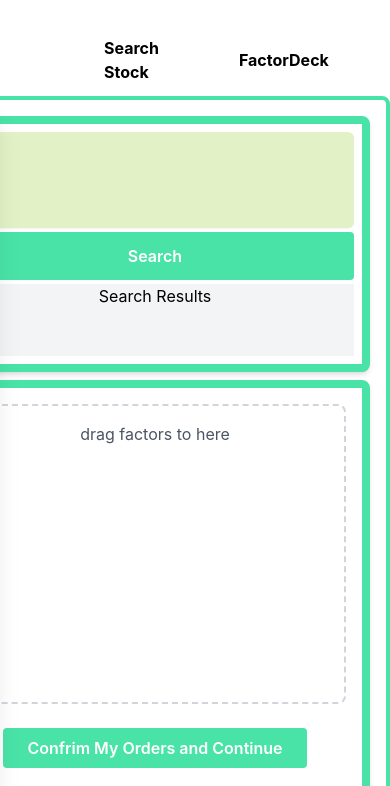
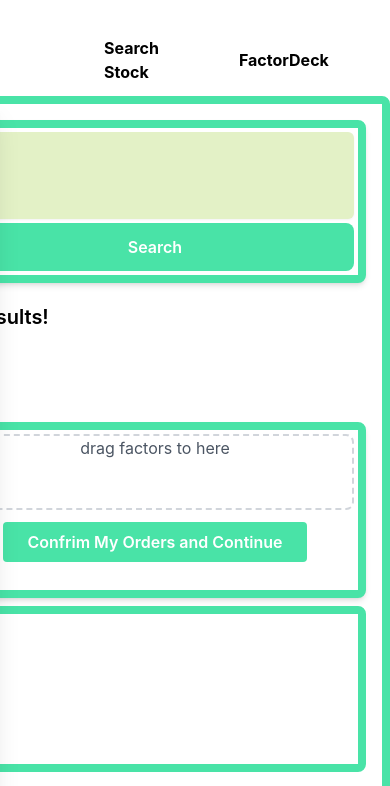
Before and after one commit to St-alpha-hunter/Alpha_Deputy_1.1, a React (Vite) app: page /deck in a window 390 px wide. Shown: the top 786 px of the page. Built offline with nearby package versions, Linux system fonts and the light colour scheme.

Commit message:
improve Deck, three problems left

```diff
--- a/src/Components/FactorCategory/FactorCategory.css
+++ b/src/Components/FactorCategory/FactorCategory.css
@@ -1,5 +1,5 @@
 .factor-category {
-     @apply  flex flex-row flex-wrap gap-4
+     @apply flex flex-row flex-wrap gap-4 overflow-y-auto
     items-start bg-gray-100 justify-start min-h-[200px] rounded-xl shadow-md border-4 border-lightGreen
      transition hover:shadow-lg;
 }
--- a/src/Components/FactorCategory/FactorCategory.tsx
+++ b/src/Components/FactorCategory/FactorCategory.tsx
@@ -1,6 +1,7 @@
 import type { SyntheticEvent } from "react";
 import Factor from "../Factor/Factor";
 import { exampleFactors } from "../Factor/examplefactors";
+import { SlEqualizer } from "react-icons/sl";
 import { exampleCategory } from "../../Pages/FactorDeckPage/exampleCategory";
 import "./FactorCategory.css"
 
@@ -19,12 +20,18 @@ const FactorCategory = ( {category, ChoosingFactor, CreateFactorList}: Props) =>
           (f) => f.category === category
         );
 
-  return ( <div className="factor-category">
+  return (
 
-  <div className="h-full w-[100px] bg-lightBlue text-white font-bold rounded-lg text-center"> Category</div>
+  <div className="factor-category">
+      <div className="flex flex-col h-full space-y-2 w-[100px] bg-lightBlue text-white font-bold rounded-lg text-center"
+        >
+
+        <SlEqualizer className = "w-full text-2xl mt-12"/>
+          <span className="text-lg font-semibold mb-1 mt-1">{category}</span>
+
+        </div>
       { factorsInThisCategory.length > 0 ? (
           factorsInThisCategory.map((factor) => {
-
             return (
               <div className="min-w-[120px] w-fit p-3">
                 <Factor
@@ -34,7 +41,6 @@ const FactorCategory = ( {category, ChoosingFactor, CreateFactorList}: Props) =>
                 />
             </div>
             )
-
           })
         ):(
     <p className="mb-3 mt-3 text-xl font-semibold text-center md:text">
@@ -42,11 +48,7 @@ const FactorCategory = ( {category, ChoosingFactor, CreateFactorList}: Props) =>
     </p>
           )
     }
-
-
-
     </div>
   );
 };
-
 export default FactorCategory;
--- a/src/Components/FactorDropZone/FactorDropZone.tsx
+++ b/src/Components/FactorDropZone/FactorDropZone.tsx
@@ -12,7 +12,7 @@ type DropZoneProps = {
 
 
 const FactorDropZone: FC<DropZoneProps> = ({ onDropFactor }) => {
-  const [selectedFactors, setSelectedFactors] = useState<FactorProps[]>([]);
+
 
   const [{ isOver, canDrop }, dropRef] = useDrop(() => ({
     accept: "FACTOR",
@@ -29,26 +29,26 @@ const FactorDropZone: FC<DropZoneProps> = ({ onDropFactor }) => {
 
 
   return (
- <div className = "flex flex-col p-4 border-8 border-lightGreen rounded-lg shadow-md bg-white w-full h-[500px] max-w-xl mx-auto">
+      <div className = "flex flex-col h-full p-1 space-y-3 border-8 border-lightGreen rounded-lg shadow-md bg-white w-full max-w-xl mx-auto">
+
             <div
                 ref={dropRef as unknown as React.Ref<HTMLDivElement>}
-            className={`h-[300px] w-full border-2 border-dashed rounded-lg transition flex flex-col
+                className={`flex-grow-[2] w-full border-2 border-dashed rounded-lg transition flex flex-col
                     ${isOver && canDrop ? "bg-green-100 border-green-400" : "bg-white border-gray-300"}
                 `}
                 >
-        <div className = "h-[250px]">
-            <p className="text-center text-gray-600 mt-4">
+
+                <p className="mx-auto block text-gray-600 ">
                       {isOver && canDrop ? "Release and Add factors" : "drag factors to here"}
                 </p>
-            {selectedFactors.map((factor) => (
-                <Factor key={factor.id} {...factor} />
-        ))}
+
             </div>
-        </div>
-            <div className="mt-6 text-center h-auto">
-                <button className="px-6 py-2 bg-lightGreen text-white font-semibold rounded hover:opacity-90 transition">
+
+            <div className="flex-grow-[1] text-center">
+                <button className="px-6 py-2 bg-lightGreen text-white max-w-xs font-semibold rounded hover:opacity-90 transition">
                     Confrim My Orders and Continue
                 </button>
+
             </div>
       </div>
   );
--- /dev/null
+++ b/src/Components/FactorList/FactorList.tsx
@@ -0,0 +1,37 @@
+import type { JSX, SyntheticEvent } from "react";
+import Card from "../Card/Card";
+import type { FactorProps } from "../Factor/Factor";
+import Factor from "../Factor/Factor";
+
+
+interface Props  {
+  searchResults: FactorProps[];
+  //onPortfolioCreate:(e: SyntheticEvent) => void;
+};
+
+const FactorList: React.FC<Props> = ({ searchResults }: Props): JSX.Element => {
+  return <div className = "text-black flex flex-row flex-wrap gap-2 max-h-[200px] overflow-y-auto">
+    {searchResults.length > 0 ? (
+      searchResults.map((result) => {
+        return (
+        <Factor
+          id={result.id}
+          name ={result.name}
+          key = {result.id}
+          category={result.category}
+          code = {result.code}
+          description= {result.description}
+          />
+        )
+      })
+    ) : (
+      <p className = "mb-3 mt-3 text-xl font-semibold text-center md:text">
+        No results!
+        </p>
+    )
+  }
+    </div>;
+};
+
+
+export default FactorList;
--- a/src/Components/Search/Search.tsx
+++ b/src/Components/Search/Search.tsx
@@ -14,13 +14,20 @@ const Search : React.FC<Props> = ({
     handleSearchChange
     }:Props): JSX.Element => {
     return (
-        <div className="input-wrapper">
-            <input className="w-[1024px] h-12  px-5 py-3 border-4 border-blue-500 styled-input rounded-lg shadow-sm text-base focus:outline-none focus:border-green-500 transition" value = {search} onChange = {(e) => handleSearchChange(e)}></input>
+        <div className="w-[1000px] h-[200px] bg-lightGreen
+            rounded-lg mx-auto flex items-center
+            justify-center flex-wrap space-x-1">
+            <input className="w-[600px] h-[80px] border-4 ml-6 mr-6 border-blue-500
+                styled-input rounded-lg shadow-sm text-base focus:outline-none
+                focus:border-green-500 transition"
+                value = {search} onChange = {(e) => handleSearchChange(e)}>
+            </input>
             <button className = "bg-white ml-8 text-blue-500 font-semibold px-4 py-2 rounded hover:bg-yellow-100"
-                onClick= {(e) => {
-                console.log(e);
-                onSearchSubmit(e);
-            }}> Search </button>
+                    onClick= {(e) => {
+                    console.log(e);
+                    onSearchSubmit(e);
+                }}> Search
+            </button>
         </div>
     );
 };
--- a/src/Components/SearchFactor/SearchFactor.css
+++ b/src/Components/SearchFactor/SearchFactor.css
@@ -7,7 +7,6 @@
 }
 
 .styled-input {
-    padding: 2px 2px;
     border: none;
     border-radius: 6px;
     background-color: rgb(227, 241, 198);
--- a/src/Components/SearchFactor/SearchFactor.tsx
+++ b/src/Components/SearchFactor/SearchFactor.tsx
@@ -13,33 +13,33 @@ const SearchFactor = ({
     handleSearchChange
     }: Props) => {
     return (
-        <div className = "flex flex-col p-2 w-full space-y-1 border-8 border-lightGreen rounded-lg shadow-md bg-white w-full h-[256px] max-w-xl mx-auto">
+        <div className = "flex flex-col p-1 h-full w-full space-y-1 border-8 border-lightGreen rounded-lg shadow-md bg-white max-w-xl mx-auto">
 
-            <div className="flex-grow-[3]">
+            <div className="flex-grow-[2]">
                 <input
-                    className="h-full px-2 py-2
+                    className="block h-full
                     border-2 border-blue-500 styled-input
                     rounded-lg shadow-sm text-base
-                    focus:outline-none rounded-lg
+                    focus:outline-none
                     focus:border-green-500 transition"
                     value = {search}
                     onChange = {(e) => handleSearchChange(e)}>
                     </input>
             </div>
 
-            <div className="flex-grow-[1] ">
-                <button className = "block h-full w-full text-white flex-grow-[1] bg-lightGreen font-semibold  rounded hover:bg-yellow-100"
+
+            <button className = "block flex-grow-[1]  w-full text-white  bg-lightGreen font-semibold rounded-lg hover:bg-yellow-100"
                         onClick= {(e) => {
                         console.log(e);
                         onSearchSubmit(e);
                     }}> Search
-                </button>
-            </div>
+            </button>
 
-            <div className = "search-result bg-gray-100 flex-grow-[2] text-center justify-center">
+{/*
+            <div className = "block flex-grow-[3] search-result bg-gray-100 text-center">
                     Search Results
             </div>
-
+            */}
         </div>
     );
 };
--- a/src/Pages/FactorDeckPage/FactorDeckPage.tsx
+++ b/src/Pages/FactorDeckPage/FactorDeckPage.tsx
@@ -19,6 +19,8 @@ import FactorCategory from "../../Components/FactorCategory/FactorCategory";
 import FactorSidebar from "../../Components/FactorSidebar/FactorSidebar";
 import SearchFactor from "../../Components/SearchFactor/SearchFactor";
 import { toast } from "react-toastify";
+import CardList from "../../Components/CardList/CardList";
+import FactorList from "../../Components/FactorList/FactorList";
 
 
 type Props = {}
@@ -27,10 +29,8 @@ const FactorDeckPage = (props: Props) => {
 
     const [search, setSearch] = useState<string>("");
     const [factor, setfactor] = useState< FactorProps | null>(null);
-    const [factorgory, setfactorgory] = useState < FactorCategoryProps | null>(null);
-    const [categories, setcategories] = useState <string[]>([]);
     const [selectedFactors, setSelectedFactors] = useState<FactorProps[]>([]);
-
+     const [searchResult, setSearchResult] = useState<FactorProps[]>([]);
 
 
     const ClickFactor = (e: SyntheticEvent) => {
@@ -38,15 +38,32 @@ const FactorDeckPage = (props: Props) => {
     }
 
 
+
     const onSearchSubmit = async (e : SyntheticEvent) => {
+        e.preventDefault();
+            // 本地搜索 exampleFactors
+        const filtered = exampleFactors.filter((factor) =>
+        factor.name.toLowerCase().includes(search.toLowerCase())
+    );
 
+    // 类型转换，因为 searchResult 用的是 CompanySearch[]
+    // 暂时你可以把 searchResult 类型改成 FactorProps[]（或单独搞一个 searchFactorResult）
+    setSearchResult(filtered);
     };
+
 
     const handleSearchChange = (e: ChangeEvent<HTMLInputElement>) => {
                   setSearch(e.target.value);
                   console.log(e);
               };
 
+    const onPortfolioCreate = (e: SyntheticEvent) =>{
+
+    };
+
+    const onPortfolioDelete = (e: SyntheticEvent) =>{
+
+    };
 
     const handleDropFactor = (factor: Partial<FactorProps>) => {
         console.log("Dropped", factor);
@@ -58,39 +75,55 @@ const FactorDeckPage = (props: Props) => {
         setSelectedFactors(prev => [...prev, factor as FactorProps]);
         };
 
-
-
-
     return (
     <div className = "ml-[260px] grid grid-cols-12 h-screen relative">
+
         <div className="fixed top-24 left-0 w-[260px] h-[calc(100vh-4rem)] overflow-auto p-4 rounded-lg z-40">
             <FactorSidebar/>
         </div>
+
         <div className="col-span-8 bg-lightGreen p-4 flex flex-col space-y-6 border-4 border-gray-300">
             { exampleCategory.map((item) => {
                 return(
-
                 <FactorCategory
                     key = {item.id}
                     category={item.category}
                     ChoosingFactor={ClickFactor}
                 />
-
                 );
             })
             }
         </div>
 
-        <div className="fixed top-24 right-0 w-[470px] bg-white p-4 overflow-auto border-4 rounded-lg border-lightGreen space-y-2">
+        <div className="flex flex-col fixed top-24 space-y-2 right-0 w-[470px] h-[700px] bg-white p-4 overflow-auto border-8 rounded-lg border-lightGreen">
+
+           <div className = "flex-grow-[2] ">
                 <SearchFactor
                     onSearchSubmit={onSearchSubmit}
                     search={search}
                     handleSearchChange={handleSearchChange}/>
+            </div>
+
+           <div className = "flex-grow-[2] ">
+                <FactorList
+                    searchResults={searchResult}
+                    />
+            </div>
+
+
+            <div className = "flex-grow-[2] ">
                 <FactorDropZone
                     onDropFactor={handleDropFactor}
                     />
             </div>
 
+            <div className = "flex-grow-[4] flex flex-row flex-wrap gap-2 border-8 rounded-lg p-1 border-lightGreen overflow-y-auto">
+                {selectedFactors.map((factor) => (
+                    <Factor key={factor.id} {...factor} />
+                ))}
+            </div>
+
+        </div>
     </div>
   )
 }
```
Also changed, not shown: src/Components/FactorList/FactorList.css (added). Lines whose indentation alone changed are shown as unchanged.
